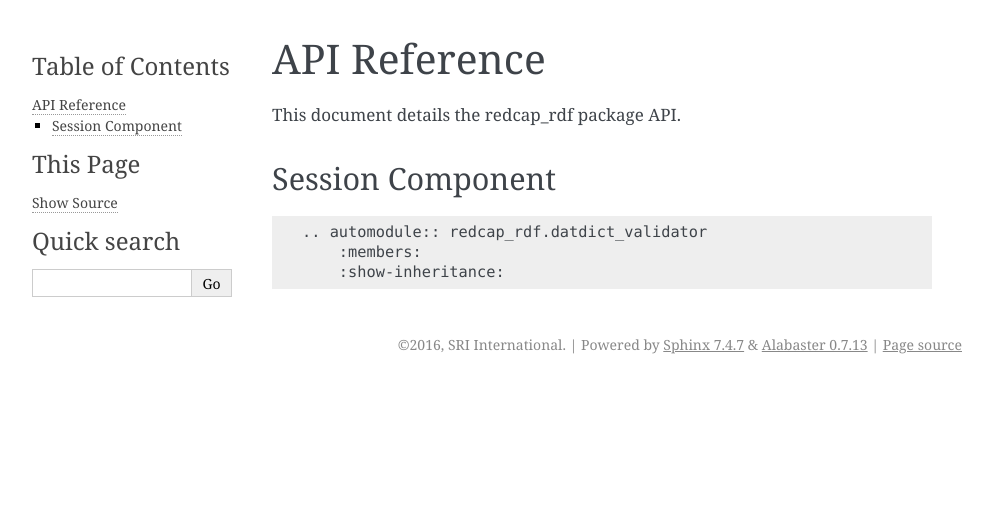
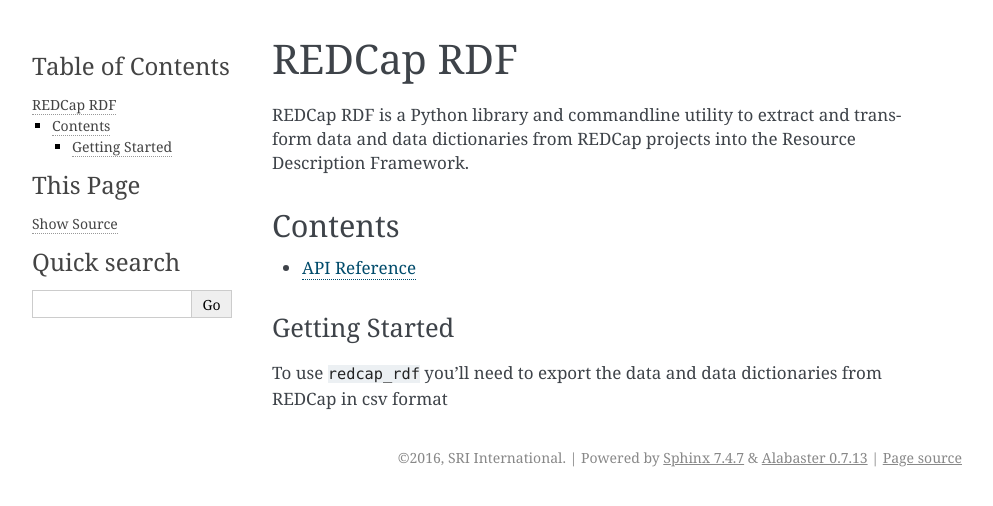
Before and after one commit to nicholsn/redcap_rdf, a Sphinx documentation site: the page built from docs/index.md, in a window 1280 px wide. Shown: the top 506 px of the page, without its empty margins (148-1141 px from the left). Built offline with Sphinx 7.4.7, drawn with Linux system fonts in a browser that asks for light colours.

Commit message:
docs: update api

````diff
--- /dev/null
+++ b/docs/api.md
@@ -0,0 +1,11 @@
+API Reference
+=============
+This document details the redcap_rdf package API.
+
+Session Component
+-----------------
+```eval_rst
+.. automodule:: redcap_rdf.datdict_validator
+    :members:
+    :show-inheritance:
+```
--- a/docs/conf.py
+++ b/docs/conf.py
@@ -34,6 +34,7 @@ from recommonmark.parser import CommonMarkParser
 extensions = [
     'sphinx.ext.autodoc',
     'sphinx.ext.viewcode',
+    'sphinxcontrib.napoleon'
 ]
 
 # Add any paths that contain templates here, relative to this directory.
--- a/docs/index.md
+++ b/docs/index.md
@@ -1,11 +1,13 @@
-API Reference
-=============
-This document details the redcap_rdf package API.
+# REDCap RDF
 
-Session Component
------------------
-```eval_rst
-.. automodule:: redcap_rdf.datdict_validator
-    :members:
-    :show-inheritance:
-```
+REDCap RDF is a Python library and commandline utility to extract and
+transform data and data dictionaries from REDCap projects into the
+Resource Description Framework.
+
+Contents
+--------
+* [API Reference](api.md)
+
+### Getting Started
+To use `redcap_rdf` you'll need to export the data and data dictionaries
+ from REDCap in csv format
````
